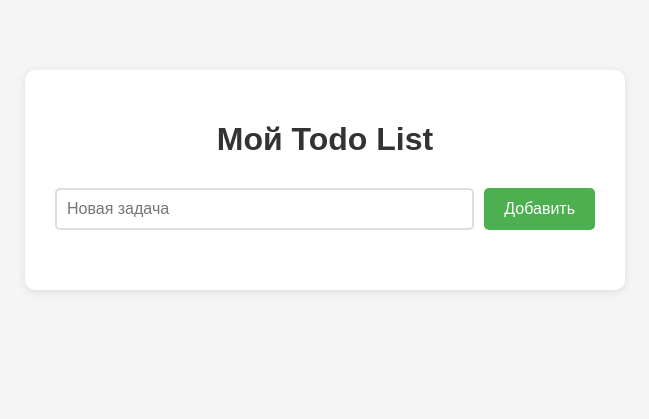
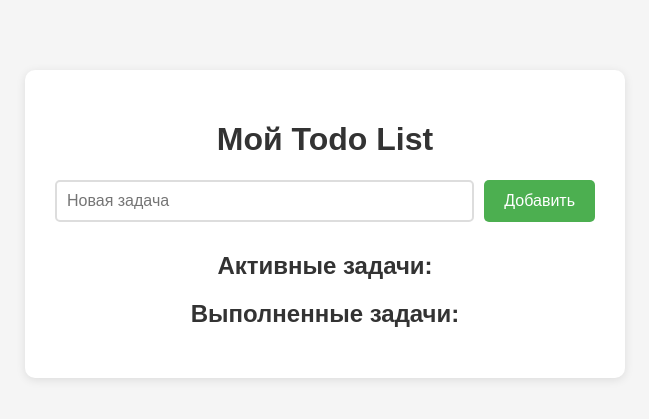
Before and after one commit to PA3K1/PYTHON_TEAM_PROJECT, a Flask app: page / in a window 1280 px wide. Shown: the top 419 px of the page, without its empty margins (315-964 px from the left). Run offline with Flask 3, Linux system fonts and the light colour scheme.

Commit message:
пвао

```diff
--- a/todo_project/main.py
+++ b/todo_project/main.py
@@ -2,18 +2,19 @@ from flask import Flask, request, render_template
 
 app = Flask(__name__)
 
+# Два списка: обычные задачи и выполненные
 tasks = []
+completed_tasks = []
 
 @app.route('/')
 def index():
-    return render_template('index.html', tasks=tasks)
+    return render_template('index.html', tasks=tasks, completed_tasks=completed_tasks)
 
 @app.route('/add', methods=['POST'])
 def add_task():
     task = request.form['task']
     tasks.append(task)
     print(f"Добавлена задача: {task}")
-    print(f"Все задачи: {tasks}")
     return index()
 
 @app.route('/delete/<int:task_id>')
@@ -21,7 +22,15 @@ def delete_task(task_id):
     if 0 <= task_id < len(tasks):
         removed_task = tasks.pop(task_id)
         print(f"Удалена задача: {removed_task}")
-        print(f"Остались задачи: {tasks}")
+    return index()
+
+@app.route('/complete/<int:task_id>')
+def complete_task(task_id):
+    if 0 <= task_id < len(tasks):
+        # Перемещаем задачу из tasks в completed_tasks
+        completed_task = tasks.pop(task_id)
+        completed_tasks.append(completed_task)
+        print(f"Задача выполнена: {completed_task}")
     return index()
 
 if __name__ == '__main__':
--- a/todo_project/static/style.css
+++ b/todo_project/static/style.css
@@ -1,5 +1,4 @@
-/* Блок page */
-.page {
+body {
     font-family: Arial, sans-serif;
     max-width: 600px;
     margin: 50px auto;
@@ -7,30 +6,25 @@
     background-color: #f5f5f5;
 }
 
-/* Блок todo */
-.todo {
+.container {
     background: white;
     padding: 30px;
     border-radius: 10px;
     box-shadow: 0 2px 10px rgba(0,0,0,0.1);
 }
 
-/* Элемент title блока todo */
-.todo__title {
+h1, h2 {
     text-align: center;
     color: #333;
-    margin-bottom: 30px;
 }
 
-/* Блок todo-form */
-.todo-form {
+form {
     display: flex;
     gap: 10px;
     margin-bottom: 30px;
 }
 
-/* Элемент input блока todo-form */
-.todo-form__input {
+input[type="text"] {
     flex: 1;
     padding: 10px;
     border: 2px solid #ddd;
@@ -38,8 +32,7 @@
     font-size: 16px;
 }
 
-/* Элемент button блока todo-form */
-.todo-form__button {
+button {
     padding: 10px 20px;
     background-color: #4CAF50;
     color: white;
@@ -49,37 +42,45 @@
     cursor: pointer;
 }
 
-.todo-form__button:hover {
-    background-color: #45a049;
-}
-
-/* Блок todo-list */
-.todo-list {
+.task-list, .completed-list {
     list-style: none;
     padding: 0;
 }
 
-/* Элемент item блока todo-list */
-.todo-list__item {
+.task-list__item, .completed-list__item {
     display: flex;
     justify-content: space-between;
     align-items: center;
     padding: 10px;
-    background-color: #f9f9f9;
     margin-bottom: 5px;
     border-radius: 5px;
+}
+
+.task-list__item {
+    background-color: #f9f9f9;
     border-left: 4px solid #4CAF50;
 }
 
-/* Элемент text блока todo-list */
-.todo-list__text {
-    flex: 1;
+.completed-list__item {
+    background-color: #e8f5e8;
+    border-left: 4px solid #8BC34A;
 }
 
-/* Элемент delete блока todo-list */
-.todo-list__delete {
-    color: red;
+.completed-list__text {
+    text-decoration: line-through;
+    color: #666;
+}
+
+.task-list__complete, .task-list__delete {
     text-decoration: none;
     font-size: 16px;
     margin-left: 10px;
 }
+
+.task-list__complete {
+    color: green;
+}
+
+.task-list__delete {
+    color: red;
+}
--- a/todo_project/templates/index.html
+++ b/todo_project/templates/index.html
@@ -4,20 +4,35 @@
     <title>Todo List</title>
     <link rel="stylesheet" href="/static/style.css">
 </head>
-<body class="page">
-    <div class="todo">
-        <h1 class="todo__title">Мой Todo List</h1>
+<body>
+    <div class="container">
+        <h1>Мой Todo List</h1>
 
-        <form class="todo-form" method="POST" action="/add">
-            <input class="todo-form__input" type="text" name="task" placeholder="Новая задача" required>
-            <button class="todo-form__button" type="submit">Добавить</button>
+        <form method="POST" action="/add">
+            <input type="text" name="task" placeholder="Новая задача" required>
+            <button type="submit">Добавить</button>
         </form>
 
-        <ul class="todo-list">
+        <!-- Активные задачи -->
+        <h2>Активные задачи:</h2>
+        <ul class="task-list">
             {% for task in tasks %}
-            <li class="todo-list__item">
-                <span class="todo-list__text">{{ task }}</span>
-                <a href="/delete/{{ loop.index0 }}" class="todo-list__delete">❌</a>
+            <li class="task-list__item">
+                <span class="task-list__text">{{ task }}</span>
+                <div>
+                    <a href="/complete/{{ loop.index0 }}" class="task-list__complete">✅</a>
+                    <a href="/delete/{{ loop.index0 }}" class="task-list__delete">❌</a>
+                </div>
+            </li>
+            {% endfor %}
+        </ul>
+
+        <!-- Выполненные задачи -->
+        <h2>Выполненные задачи:</h2>
+        <ul class="completed-list">
+            {% for task in completed_tasks %}
+            <li class="completed-list__item">
+                <span class="completed-list__text">{{ task }}</span>
             </li>
             {% endfor %}
         </ul>
```
